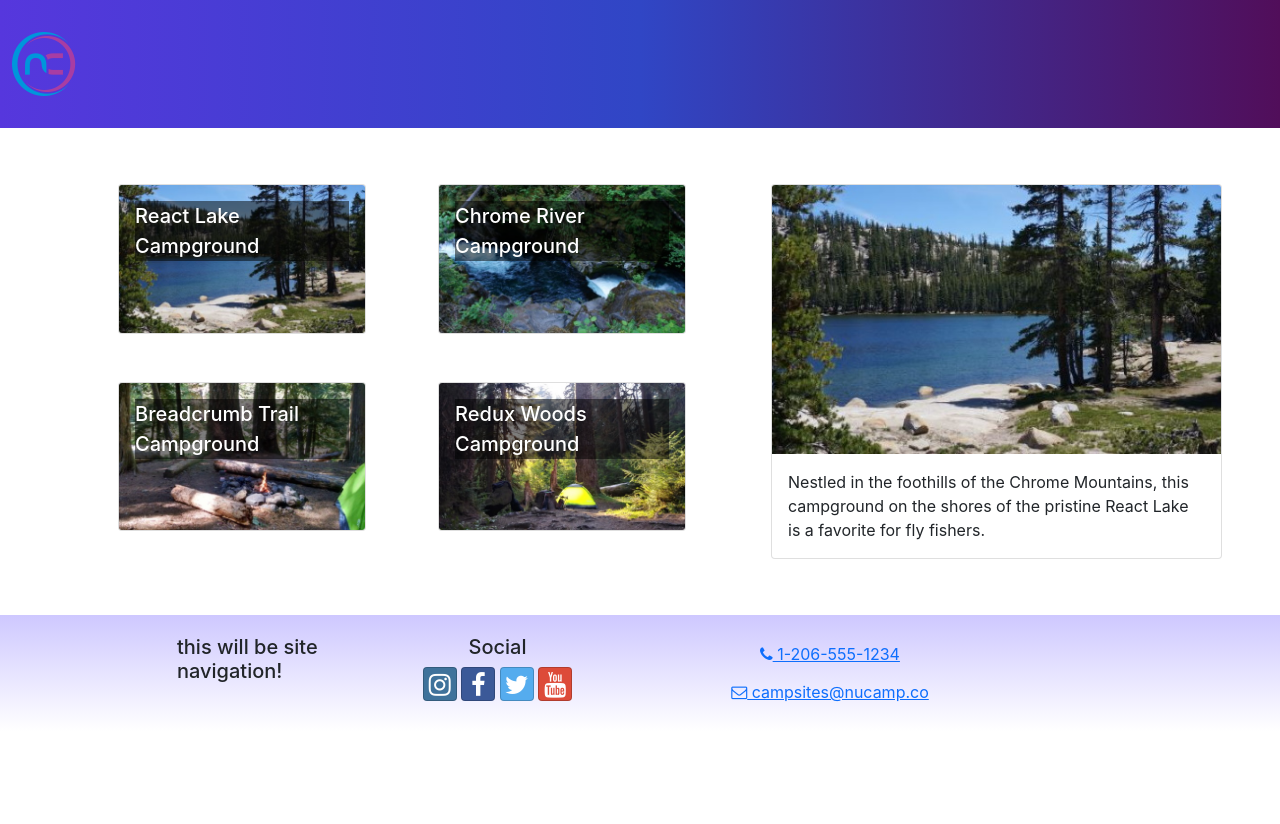
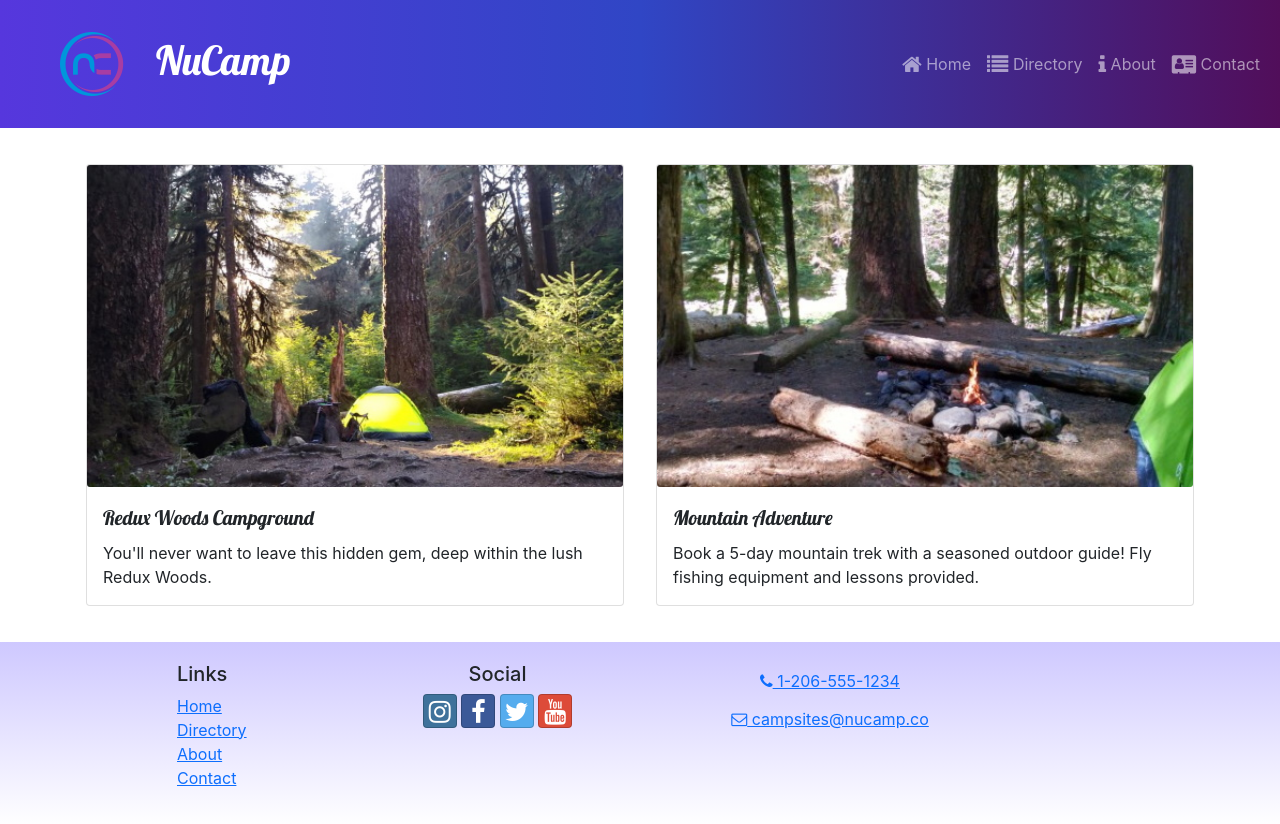
Before and after one commit to XuanN03/nucampsiteReact, a React (Create React App) app: page / in a window 1280 px wide. Before the commit the page ends 800 px from the top, so only its background shows below. Built offline with nearby package versions, Linux system fonts and the light colour scheme.

Commit message:
added nav links and card display in homepage

```diff
--- a/src/App.js
+++ b/src/App.js
@@ -1,16 +1,24 @@
-import CampsiteDirectoryPage from './pages/CampsitesDirectoryPage';
-// import React from 'react';
+import { Routes, Route } from 'react-router-dom';
+import ContactPage from './pages/ContactPage';
+import HomePage from './pages/HomePage';
+import CampsitesDirectoryPage from './pages/CampsitesDirectoryPage';
+// import React from 'react';s
 // import { Container, Navbar, NavbarBrand } from 'reactstrap';
 // import NucampLogo from './app/assets/img/logo.png';
 import Header from './components/Header';
 import Footer from './components/Footer';
 import './App.css';
+import { Form } from 'reactstrap';
 
 function App() {
   return (
     <div className="App">
       <Header/>
-      <CampsiteDirectoryPage/>
+      <Routes>
+        <Route path='/' element={<HomePage />} />
+        <Route path='contact' element={<ContactPage />} />
+        <Route path='directory' element={<CampsitesDirectoryPage />}/>
+      </Routes>
       <Footer/>
     </div>
   );
--- a/src/components/Footer.js
+++ b/src/components/Footer.js
@@ -1,4 +1,5 @@
 import {Container, Row, Col} from 'reactstrap';
+import { Link } from 'react-router-dom';
 
 const Footer = () => {
     return(
@@ -6,7 +7,21 @@ const Footer = () => {
             <Container>
                 <Row>
                     <Col xs={{ size: 4, offset:1}} sm='2'>
-                        <h5>this will be site navigation!</h5>
+                        <h5>Links</h5>
+                        <ul className='list-unstyled'>
+                            <li>
+                                <Link to='/'>Home</Link>
+                            </li>
+                            <li>
+                                <Link to='/directory'>Directory</Link>
+                            </li>
+                            <li>
+                                <Link to='/about'>About</Link>
+                            </li>
+                            <li>
+                                <Link to='/contact'>Contact</Link>
+                            </li>
+                        </ul>
                     </Col>
 
                     <Col xs='6' sm='3' className='text-center'>
--- a/src/components/Header.js
+++ b/src/components/Header.js
@@ -1,12 +1,44 @@
-import {Navbar, NavbarBrand} from 'reactstrap'
-import NucampLogo from '../app/assets/img/logo.png'
+import { useState } from 'react';
+import {Navbar, NavbarBrand, Collapse, NavbarToggler, Nav, NavItem } from 'reactstrap';
+import { NavLink } from 'reactstrap';
+import NucampLogo from '../app/assets/img/logo.png';
 
 const Header = () => {
+  const [menuOpen, setMenuOpen] = useState(false);
+
     return (
         <Navbar dark color ='primary' sticky='top' expand='md'>
-          <NavbarBrand href='/'>
-            <img src={NucampLogo} alt='nucamp logo' />
+          <NavbarBrand className='ms-5' href='/'>
+            <img src={NucampLogo} alt='nucamp logo' className='float-start'/>
+            <h1 className='mt-1'>NuCamp</h1>
           </NavbarBrand>
+
+          <NavbarToggler onClick={() => setMenuOpen(!menuOpen)} />
+          <Collapse isOpen={menuOpen} navbar>
+
+            <Nav className='ms-auto' navbar>
+              <NavItem>
+                  <NavLink className='nav-link' href='/'>
+                      <i className='fa fa-home fa-lg' /> Home
+                  </NavLink>
+              </NavItem>
+              <NavItem>
+                  <NavLink className='nav-link' href='/directory'>
+                      <i className='fa fa-list fa-lg' /> Directory
+                  </NavLink>
+              </NavItem>
+              <NavItem>
+                  <NavLink className='nav-link' href='/about'>
+                      <i className='fa fa-info fa-lg' /> About
+                  </NavLink>
+              </NavItem>
+              <NavItem>
+                  <NavLink className='nav-link' href='/contact'>
+                      <i className='fa fa-address-card fa-lg' /> Contact
+                  </NavLink>
+              </NavItem>
+            </Nav>
+          </Collapse>
       </Navbar>
     )
 }
--- a/src/features/campsites/campsitesSlice.js
+++ b/src/features/campsites/campsitesSlice.js
@@ -11,3 +11,7 @@ export const selectAllCampsites = () => {
 export const selectCampsiteById = (id) => {
     return CAMPSITES.find((campsite)=> campsite.id === id);
 };
+
+export const selectFeaturedCampsite = () => {
+    return CAMPSITES.find((campsite) => campsite.featured);
+};
--- /dev/null
+++ b/src/features/display/DisplayCard.js
@@ -0,0 +1,17 @@
+import { Card, CardImg, CardText, CardBody, CardTitle } from "reactstrap";
+
+const DisplayCard = ({item}) => {
+    const { image, name, description } = item;
+
+    return (
+        <Card>
+            <CardImg src={image} alt={name} />
+            <CardBody>
+                <CardTitle>{name}</CardTitle>
+                <CardText>{description}</CardText>
+            </CardBody>
+        </Card>
+    )
+};
+
+export default DisplayCard;
--- /dev/null
+++ b/src/features/display/DisplayList.js
@@ -0,0 +1,22 @@
+import { Col, Row } from "reactstrap";
+import DisplayCard from './DisplayCard';
+import { selectFeaturedCampsite } from "../campsites/campsitesSlice";
+import { selectFeaturedPromotion } from "../promotions/promotionsSlice";
+
+const DisplayList = () =>{
+    const items = [selectFeaturedCampsite(), selectFeaturedPromotion()];
+
+    return (
+        <Row>
+            {items.map((item, idx) => {
+                return (
+                    <Col md className='m-1' key={idx}>
+                        <DisplayCard item={item} />
+                    </Col>
+                );
+            })}
+        </Row>
+    );
+};
+
+export default DisplayList;
--- /dev/null
+++ b/src/features/promotions/promotionsSlice.js
@@ -0,0 +1,6 @@
+import { PROMOTIONS } from '../../app/shared/PROMOTIONS';
+
+export const selectFeaturedPromotion = () => {
+    return PROMOTIONS.find((promotion) => promotion.featured);
+
+};
--- a/src/index.js
+++ b/src/index.js
@@ -3,6 +3,8 @@ import 'bootstrap-social/bootstrap-social.css';
 import 'font-awesome/css/font-awesome.css';
 import 'typeface-lobster';
 import 'typeface-open-sans';
+
+import { BrowserRouter } from 'react-router-dom';
 
 import React from 'react';
 import { createRoot } from 'react-dom/client';
@@ -17,7 +19,9 @@ const root = createRoot(container);
 root.render(
   <React.StrictMode>
     <Provider store={store}>
-      <App />
+      <BrowserRouter>
+        <App />
+      </BrowserRouter>
     </Provider>
   </React.StrictMode>
 );
--- a/src/pages/CampsitesDirectoryPage.js
+++ b/src/pages/CampsitesDirectoryPage.js
@@ -5,7 +5,7 @@ import { selectCampsiteById } from '../features/campsites/campsitesSlice';
 import { useState } from 'react';
 
 
-const CampsiteDirectoryPage = () => {
+const CampsitesDirectoryPage = () => {
 const [campsiteId, setCampsiteId] = useState(0);
 const selectedCampsite = selectCampsiteById(campsiteId);
 
@@ -23,4 +23,4 @@ const selectedCampsite = selectCampsiteById(campsiteId);
     );
 };
 
-export default CampsiteDirectoryPage;
+export default CampsitesDirectoryPage;
--- /dev/null
+++ b/src/pages/ContactPage.js
@@ -0,0 +1,5 @@
+const ContactPage = () =>{
+    return <div>ContactPage</div>;
+};
+
+export default ContactPage;
--- /dev/null
+++ b/src/pages/HomePage.js
@@ -0,0 +1,12 @@
+import { Container } from 'reactstrap';
+import DisplayList from '../features/display/DisplayList';
+
+const HomePage = () => {
+    return (
+        <Container>
+            <DisplayList />
+        </Container>
+    );
+};
+
+export default HomePage;
```
